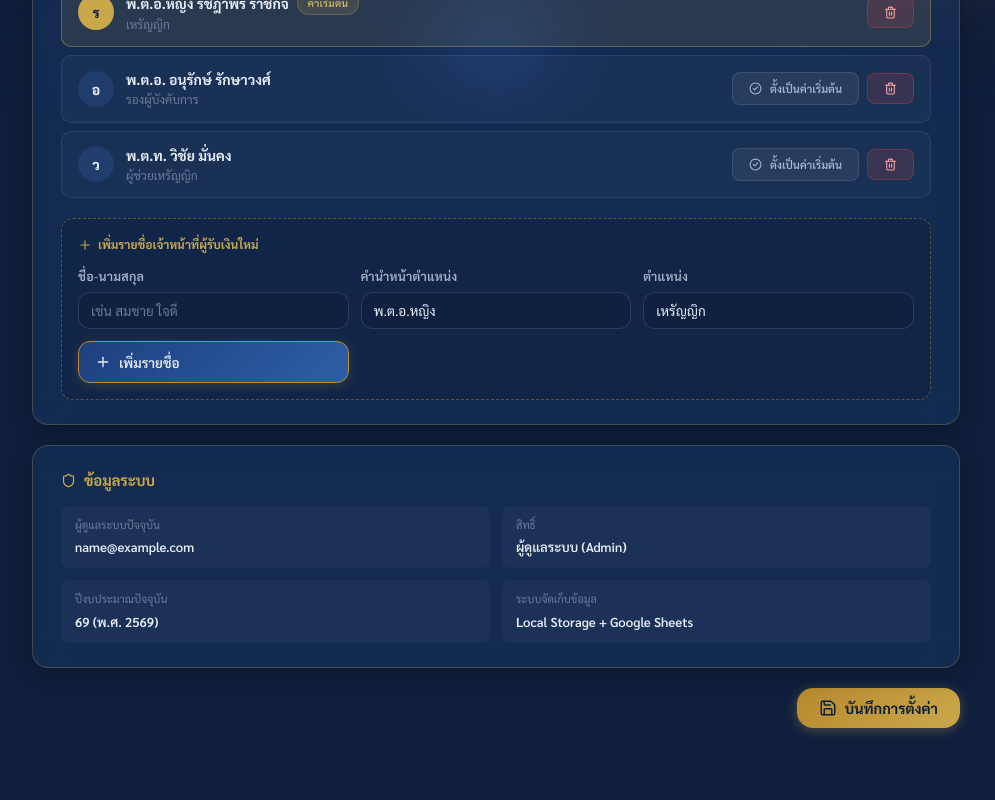
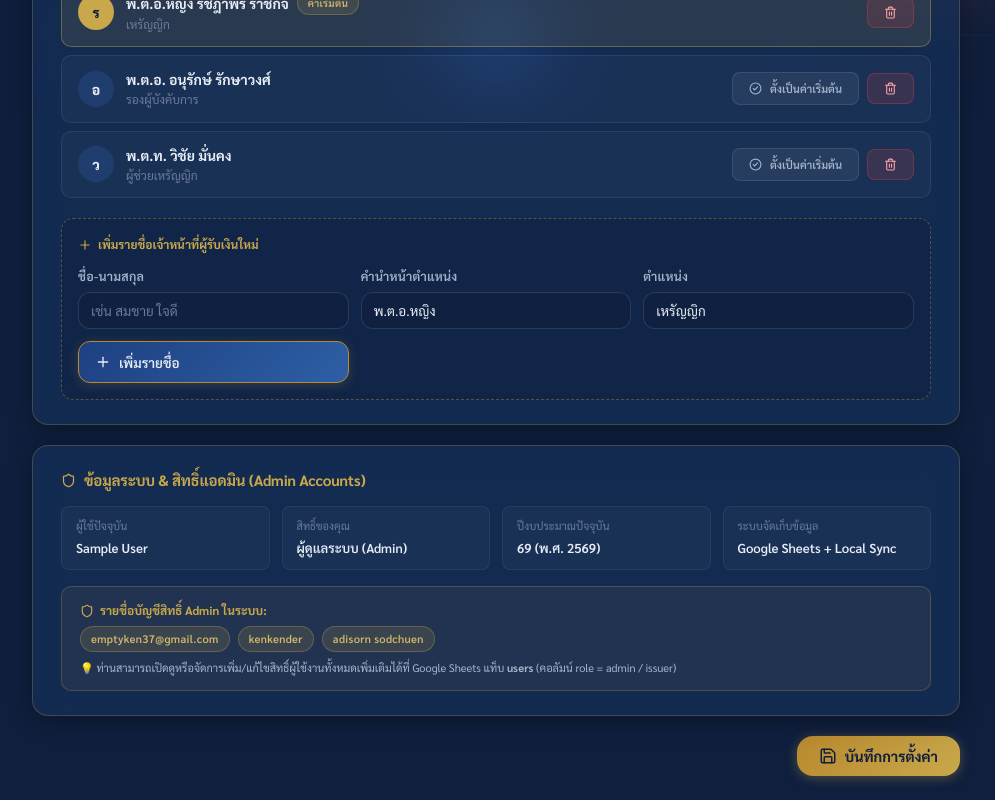
Before and after one commit to kenkender/tourist-police-receipt, a React (Vite) app: page /settings in a window 1280 px wide. Shown: the part 685-1485 px from the top of the page, without its empty margins (144-1139 px from the left). Before the commit the page ends 1437 px from the top, so only its background shows below. Built offline with nearby package versions, Linux system fonts and the light colour scheme; no server answers; sample sign-in values are in the browser's storage.

Commit message:
Display admin accounts and Google Sheets users permissions guide in SettingsPage

```diff
--- a/src/pages/SettingsPage.jsx
+++ b/src/pages/SettingsPage.jsx
@@ -267,23 +267,41 @@ export default function SettingsPage() {
         </div>
 
         {/* System Info */}
+        {/* System Info & Admin Accounts */}
         <div className="glass-card" style={{ padding: '24px 28px' }}>
           <h3 style={{ fontSize: 15, fontWeight: 700, color: '#c9a84c', marginBottom: 16, display: 'flex', alignItems: 'center', gap: 8 }}>
             <Shield size={15} />
-            ข้อมูลระบบ
+            ข้อมูลระบบ & สิทธิ์แอดมิน (Admin Accounts)
           </h3>
-          <div style={{ display: 'grid', gridTemplateColumns: '1fr 1fr', gap: 12, fontSize: 13 }}>
+          <div style={{ display: 'grid', gridTemplateColumns: 'repeat(auto-fit, minmax(200px, 1fr))', gap: 12, fontSize: 13, marginBottom: 16 }}>
             {[
-              ['ผู้ดูแลระบบปัจจุบัน', currentUser?.email],
-              ['สิทธิ์', 'ผู้ดูแลระบบ (Admin)'],
+              ['ผู้ใช้ปัจจุบัน', currentUser?.name || currentUser?.email],
+              ['สิทธิ์ของคุณ', 'ผู้ดูแลระบบ (Admin)'],
               ['ปีงบประมาณปัจจุบัน', FISCAL_YEAR + ' (พ.ศ. 25' + FISCAL_YEAR + ')'],
-              ['ระบบจัดเก็บข้อมูล', 'Local Storage + Google Sheets'],
+              ['ระบบจัดเก็บข้อมูล', 'Google Sheets + Local Sync'],
             ].map(([k, v]) => (
-              <div key={k} style={{ padding: '10px 14px', background: 'rgba(255,255,255,0.03)', borderRadius: 8 }}>
+              <div key={k} style={{ padding: '10px 14px', background: 'rgba(255,255,255,0.03)', borderRadius: 8, border: '1px solid rgba(255,255,255,0.06)' }}>
                 <div style={{ color: '#6b7a99', fontSize: 11, marginBottom: 4 }}>{k}</div>
                 <div style={{ color: '#e8edf5', fontWeight: 600 }}>{v}</div>
               </div>
             ))}
+          </div>
+
+          <div style={{
+            padding: '14px 18px', background: 'rgba(201,168,76,0.08)',
+            border: '1px solid rgba(201,168,76,0.25)', borderRadius: 10, fontSize: 12,
+          }}>
+            <div style={{ fontWeight: 700, color: '#c9a84c', marginBottom: 6, display: 'flex', alignItems: 'center', gap: 6 }}>
+              <Shield size={14} /> รายชื่อบัญชีสิทธิ์ Admin ในระบบ:
+            </div>
+            <div style={{ display: 'flex', gap: 8, flexWrap: 'wrap', marginBottom: 8 }}>
+              <span className="badge badge-gold">emptyken37@gmail.com</span>
+              <span className="badge badge-gold">kenkender</span>
+              <span className="badge badge-gold">adisorn sodchuen</span>
+            </div>
+            <div style={{ color: '#a8b5cc', fontSize: 11, lineHeight: 1.5 }}>
+              💡 ท่านสามารถเปิดดูหรือจัดการเพิ่ม/แก้ไขสิทธิ์ผู้ใช้งานทั้งหมดเพิ่มเติมได้ที่ Google Sheets แท็บ <strong>users</strong> (คอลัมน์ role = admin / issuer)
+            </div>
           </div>
         </div>
 
```
